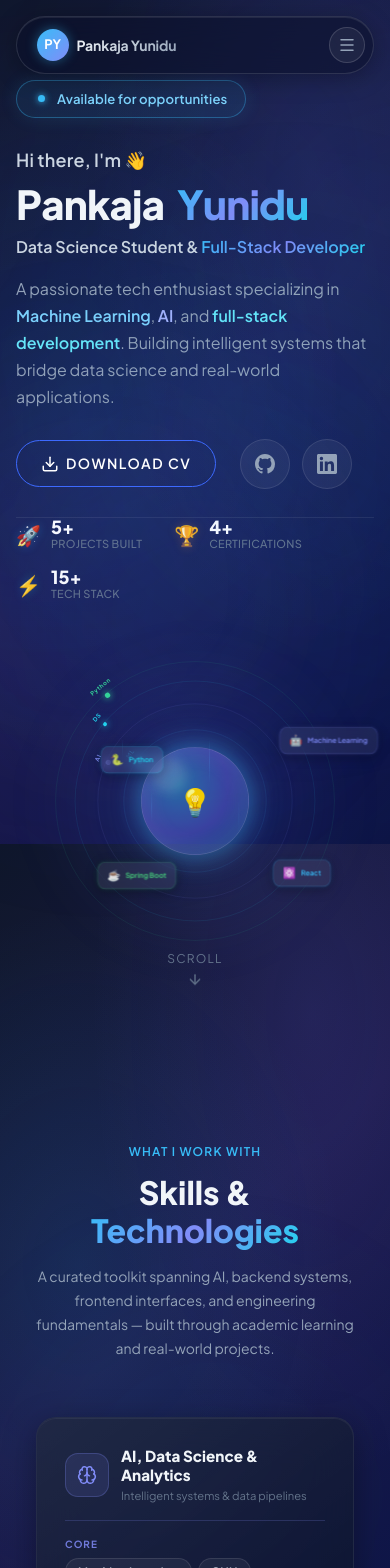
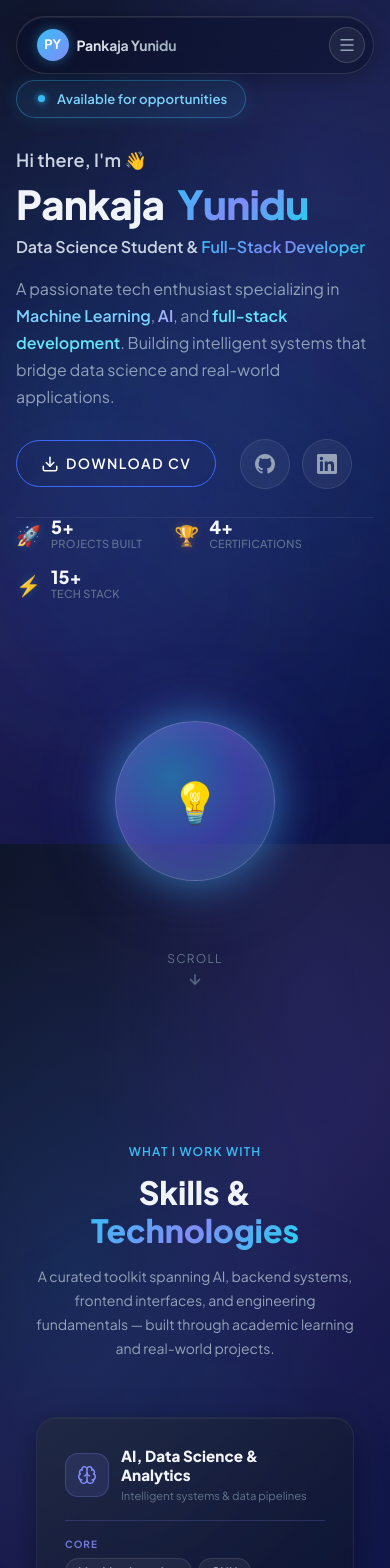
Before and after one commit to pankaja08/my-portfolio, a Next.js app in the folder portfolio-temp/: page / in a window 390 px wide. Shown: the top 1568 px of the page. Built offline with nearby package versions, Linux system fonts and the light colour scheme.

Commit message:
fix the mobile loading issue

```diff
--- a/portfolio-temp/next.config.ts
+++ b/portfolio-temp/next.config.ts
@@ -9,6 +9,10 @@ const nextConfig: NextConfig = {
         protocol: "https",
         hostname: "prod.spline.design",
       },
+      {
+        protocol: "https",
+        hostname: "images.unsplash.com",
+      },
     ],
   },
 };
--- /dev/null
+++ b/portfolio-temp/src/hooks/useMediaQuery.ts
@@ -0,0 +1,29 @@
+import { useSyncExternalStore } from "react";
+
+export function useMediaQuery(query: string): boolean {
+  const subscribe = (callback: () => void) => {
+    if (typeof window === "undefined") return () => {};
+
+    const mediaQuery = window.matchMedia(query);
+
+    const handler = () => callback();
+
+    if (mediaQuery.addEventListener) {
+      mediaQuery.addEventListener("change", handler);
+      return () => mediaQuery.removeEventListener("change", handler);
+    } else {
+      // Fallback for older Safari
+      mediaQuery.addListener(handler);
+      return () => mediaQuery.removeListener(handler);
+    }
+  };
+
+  const getSnapshot = () => {
+    if (typeof window === "undefined") return false;
+    return window.matchMedia(query).matches;
+  };
+
+  const getServerSnapshot = () => false;
+
+  return useSyncExternalStore(subscribe, getSnapshot, getServerSnapshot);
+}
--- a/portfolio-temp/src/sections/Hero.tsx
+++ b/portfolio-temp/src/sections/Hero.tsx
@@ -2,6 +2,7 @@
 import { motion } from "framer-motion";
 import { Download, ArrowDown } from "lucide-react";
 import { GithubIcon, LinkedinIcon } from "@/components/SocialIcons";
+import { useMediaQuery } from "@/hooks/useMediaQuery";
 
 // Animated data-science themed floating orb visual — no external 3D dependency
 function HeroVisual() {
@@ -165,6 +166,8 @@ function HeroVisual() {
 }
 
 export default function Hero() {
+  const isMobile = useMediaQuery("(max-width: 768px)");
+
   return (
     <section
       id="about"
@@ -374,7 +377,21 @@ export default function Hero() {
             transition={{ duration: 0.9, delay: 0.3, ease: "easeOut" }}
             className="lg:col-span-5 relative h-[300px] sm:h-[400px] lg:h-[540px] flex items-center justify-center"
           >
-            <HeroVisual />
+            {!isMobile ? <HeroVisual /> : (
+              <div style={{
+                width: 160,
+                height: 160,
+                borderRadius: "50%",
+                background: "radial-gradient(circle at 35% 35%, rgba(56,189,248,0.5) 0%, rgba(99,102,241,0.5) 50%, rgba(14,165,233,0.3) 100%)",
+                boxShadow: "0 0 40px rgba(56,189,248,0.5), 0 0 80px rgba(99,102,241,0.3), inset 0 0 40px rgba(255,255,255,0.1)",
+                border: "1px solid rgba(255,255,255,0.2)",
+                display: "flex",
+                alignItems: "center",
+                justifyContent: "center",
+              }}>
+                <span style={{ fontSize: 40 }}>💡</span>
+              </div>
+            )}
           </motion.div>
         </div>
 
--- a/portfolio-temp/src/sections/Projects.tsx
+++ b/portfolio-temp/src/sections/Projects.tsx
@@ -2,6 +2,7 @@
 import { motion } from "framer-motion";
 import { Users, Brain, Car, Leaf, Stethoscope } from "lucide-react";
 import { GithubIcon } from "@/components/SocialIcons";
+import Image from "next/image";
 
 /* ─── Project data ─────────────────────────────────────────── */
 const projects = [
@@ -108,7 +109,13 @@ function ProjectCard({
     >
       {/* Image */}
       <div className="proj-card__img-wrap">
-        <img src={project.image} alt={project.title} loading="lazy" />
+        <Image
+          src={project.image}
+          alt={project.title}
+          fill
+          sizes="(max-width: 768px) 100vw, (max-width: 1200px) 50vw, 33vw"
+          style={{ objectFit: 'cover' }}
+        />
         <div className="proj-card__img-overlay" />
 
         {/* Floating badge */}
--- a/portfolio-temp/src/sections/Skills.tsx
+++ b/portfolio-temp/src/sections/Skills.tsx
@@ -3,6 +3,7 @@ import { useRef, useEffect, useState, useCallback } from "react";
 import { motion } from "framer-motion";
 import { Brain, Server, Layout, Settings2 } from "lucide-react";
 import { ElementType } from "react";
+import { useMediaQuery } from "@/hooks/useMediaQuery";
 
 /* ────────────────────────────────────────────────
    INLINE SVG TECH ICONS
@@ -153,7 +154,10 @@ function AntiGravityBackground({
   const [mounted, setMounted] = useState(false);
 
   // Only render on client — prevents SSR hydration mismatch
-  useEffect(() => { setMounted(true); }, []);
+  useEffect(() => {
+    // eslint-disable-next-line
+    setMounted(true);
+  }, []);
 
   // RAF loop: lerp the mask toward the cursor, set opacity
   useEffect(() => {
@@ -476,6 +480,7 @@ export default function Skills() {
   // Shared refs — written by section's onMouseMove, read by AntiGravityBackground's RAF
   const mouseRef = useRef({ x: -9999, y: -9999 });
   const activeRef = useRef(false);
+  const isMobile = useMediaQuery("(max-width: 768px)");
 
   const handleMouseMove = useCallback((e: React.MouseEvent<HTMLElement>) => {
     const rect = sectionRef.current?.getBoundingClientRect();
@@ -499,7 +504,7 @@ export default function Skills() {
       style={{ position: "relative", overflow: "hidden" }}
     >
       {/* Anti-gravity background — pointerEvents:none so cards still receive clicks */}
-      <AntiGravityBackground mouseRef={mouseRef} activeRef={activeRef} />
+      {!isMobile && <AntiGravityBackground mouseRef={mouseRef} activeRef={activeRef} />}
 
       {/* Ambient blobs */}
       <div style={{
```
